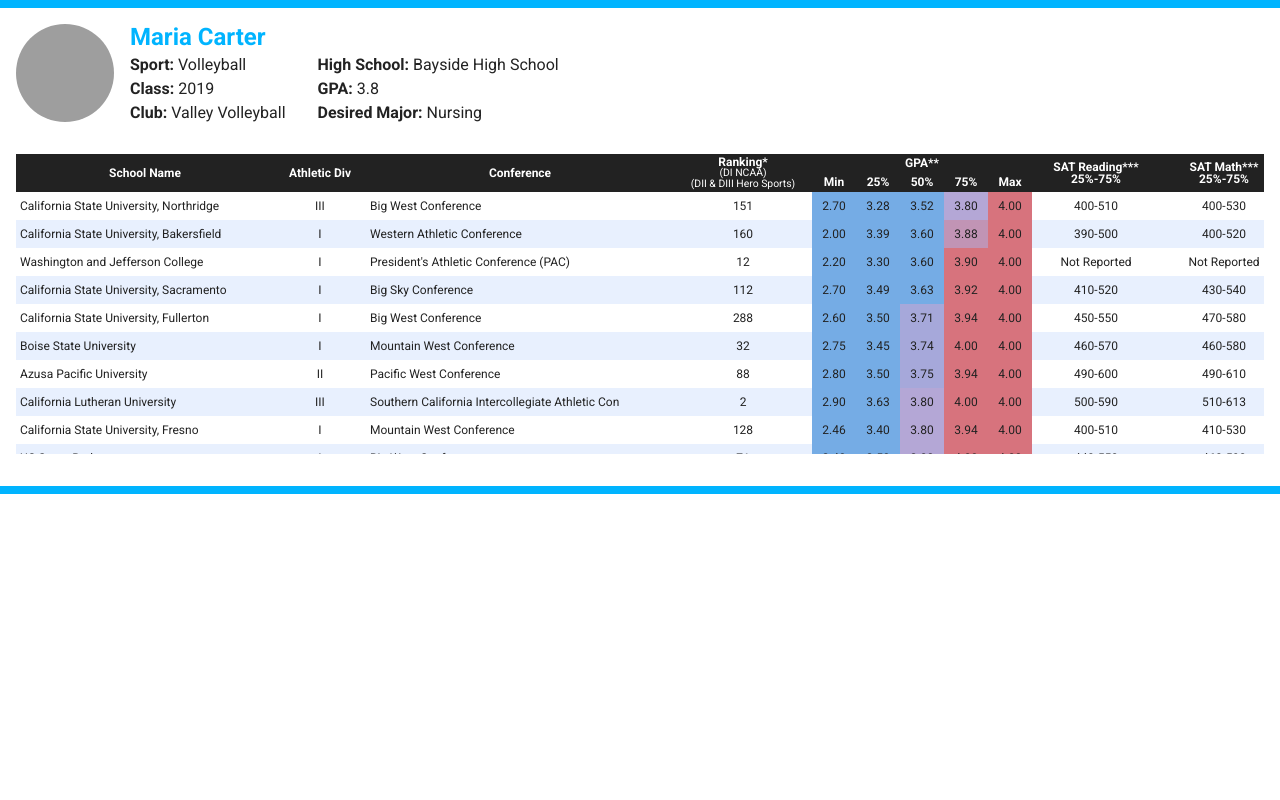
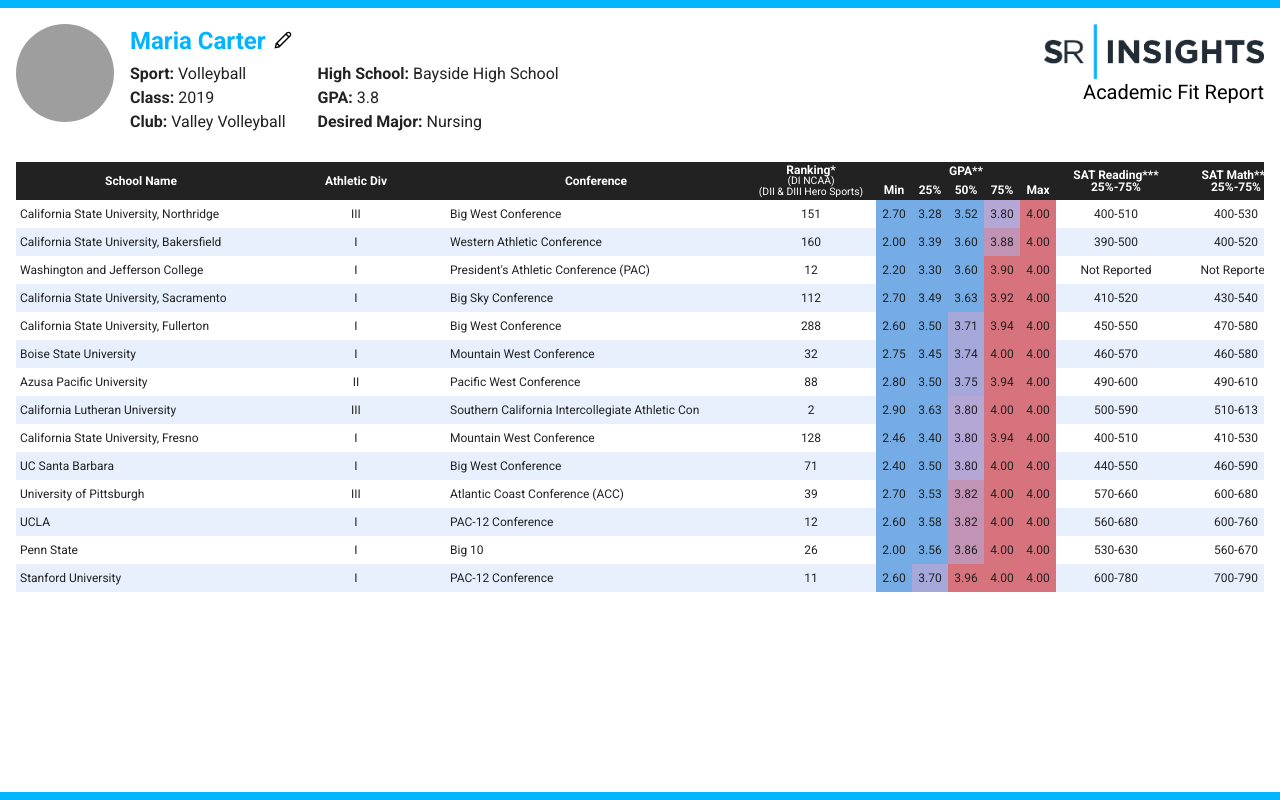
Before and after one commit to JaredThomas/vue-challenge-boilerplate, a Vue app: page / in a window 1280 px wide. Built offline with nearby package versions, Linux system fonts and the light colour scheme; grey boxes are pictures that could not be loaded.

Commit message:
Fix more styles, add logo, and add Modal basics
* Add the main logo and report heading with mobile styles.
* Update the main container styles.
* Add an edit button next to the main.
* Add a basic modal and initial styles to be finished later.

```diff
--- a/public/index.html
+++ b/public/index.html
@@ -11,6 +11,11 @@
     <link rel="preconnect" href="https://fonts.gstatic.com" crossorigin>
     <link href="https://fonts.googleapis.com/css2?family=Roboto:wght@400;700&display=swap" rel="stylesheet">
     <link href="https://cdn.jsdelivr.net/npm/reset-css@5.0.2/reset.min.css" rel="stylesheet">
+    <style>
+      * {
+        box-sizing: border-box;
+      }
+    </style>
   </head>
   <body>
     <div id="app"></div>
--- a/src/components/AcademicFitReport.vue
+++ b/src/components/AcademicFitReport.vue
@@ -1,10 +1,16 @@
 <template>
   <div class="container">
+    <div class="header">
     <div class="info">
       <Avatar :athlete-name="athlete.name" :image-url="athlete.profile_image" />
 
       <div class="infoRightSide">
-        <h2 class="athleteName">{{athlete.name}}</h2>
+        <div class="editableName">
+          <h2 class="athleteName">{{athlete.name}}</h2>
+          <button type="button" class="editButton">
+            <img :src="editIcon" alt="Edit athlete name" @click="() => toggleModal(true)" />
+          </button>
+        </div>
 
         <div class="stats">
           <ul class="statsList">
@@ -23,17 +29,33 @@
         </div>
       </div>
     </div>
+    <div class="logoSection">
+      <img :src="logoUrl" alt="Sports Recruits Insights logo" class="logo" />
+      <h2 class="mainHeading">Academic Fit Report</h2>
+    </div>
+  </div>
 
     <div class="tableContainer">
       <ReportTable :report="athlete.report" :athlete-gpa="athlete.gpa" />
     </div>
 
+    <div v-if="isModalOpen" class="modal">
+      <div class="modalDialog">
+        <div>Edit Name</div>
+        <input type="text" />
+        <div>
+          <button type="button" @click="() => toggleModal(false)">Cancel</button>
+        </div>
+      </div>
+    </div>
   </div>
 </template>
 
 <script>
 import Avatar from './Avatar.vue';
 import ReportTable from './ReportTable.vue';
+import logoUrl from '../assets/SR_insights_logo.png';
+import editIcon from '../assets/edit.svg';
 
 export default {
   name: "AcademicFitReport",
@@ -49,6 +71,9 @@
   },
   data: function () {
     return {
+      editIcon,
+      logoUrl,
+      isModalOpen: false,
       stats: [
         {
           label: 'Sport',
@@ -78,7 +103,13 @@
         }
       ]
     }
-  }
+  },
+
+  methods: {
+      toggleModal: function (visibility) {
+        this.isModalOpen = visibility;
+      }
+    }
 }
 </script>
 
@@ -94,18 +125,79 @@
 .container {
   border-bottom: 8px solid #00b4ff;
   border-top: 8px solid #00b4ff;
+  display: flex;
+  flex-direction: column;
+  height: 100vh;
   padding: 1rem 1rem 2rem;
+}
+
+.editButton {
+  border: none;
+  background: none;
+  cursor: pointer;
+  height: 34px;
+  width: 34px;
+}
+
+.editableName {
+  align-items: center;
+  display: flex;
+}
+
+.header {
+  display: flex;
+  flex-direction: column-reverse;
 }
 
 .info {
   display: flex;
+  flex-direction: column;
 }
 
 .infoRightSide {
-  padding-left: 1rem;
+  padding-top: 2rem;
   display: flex;
   flex-direction: column;
   justify-content: center;
+}
+
+.logo {
+  width: 220px;
+}
+
+.logoSection {
+  padding-bottom: 2rem;
+}
+
+.mainHeading {
+  font-size: 1.25rem;
+}
+
+.modalDialog {
+  background-color: white;
+  border-radius: 4px;
+  box-shadow: 0 4px 6px -1px rgb(0 0 0 / 0.1), 0 2px 4px -2px rgb(0 0 0 / 0.1);
+  height: 200px;
+  left: 50%;
+  position: absolute;
+  max-height: 100%;
+  max-width: 100%;
+  top: 50%;
+  transform: translate(-50%, -50%);
+  width: 300px;
+  z-index: 4;
+}
+
+.modal::before {
+  content: "";
+  display: block;
+  background: rgba(0, 0, 0, 0.6);
+  height: 100%;
+  position: fixed;
+  top: 0;
+  left: 0;
+  width: 100%;
+  z-index: 3;
 }
 
 .statLabel {
@@ -132,10 +224,20 @@
 }
 
 .tableContainer {
+  flex-grow: 1;
   margin-top: 2rem;
-  max-height: 300px;
   overflow: auto;
   width: 100%
+}
+
+@media screen and (min-width: 400px) {
+  .info {
+    flex-direction: row;
+  }
+  .infoRightSide {
+    padding-left: 1rem;
+    padding-top: 0;
+  }
 }
 
 @media screen and (min-width: 768px) {
@@ -144,4 +246,17 @@
     gap: 2rem;
   }
 }
+
+@media screen and (min-width: 820px) {
+  .header {
+    flex-direction: row;
+    justify-content: space-between;
+    align-items: flex-start;
+  }
+
+  .logoSection {
+    text-align: right;
+    padding-bottom: 0;
+  }
+}
 </style>
```
Also changed, not shown: src/assets/SR_insights_logo.png (added), src/assets/edit.svg (added).
